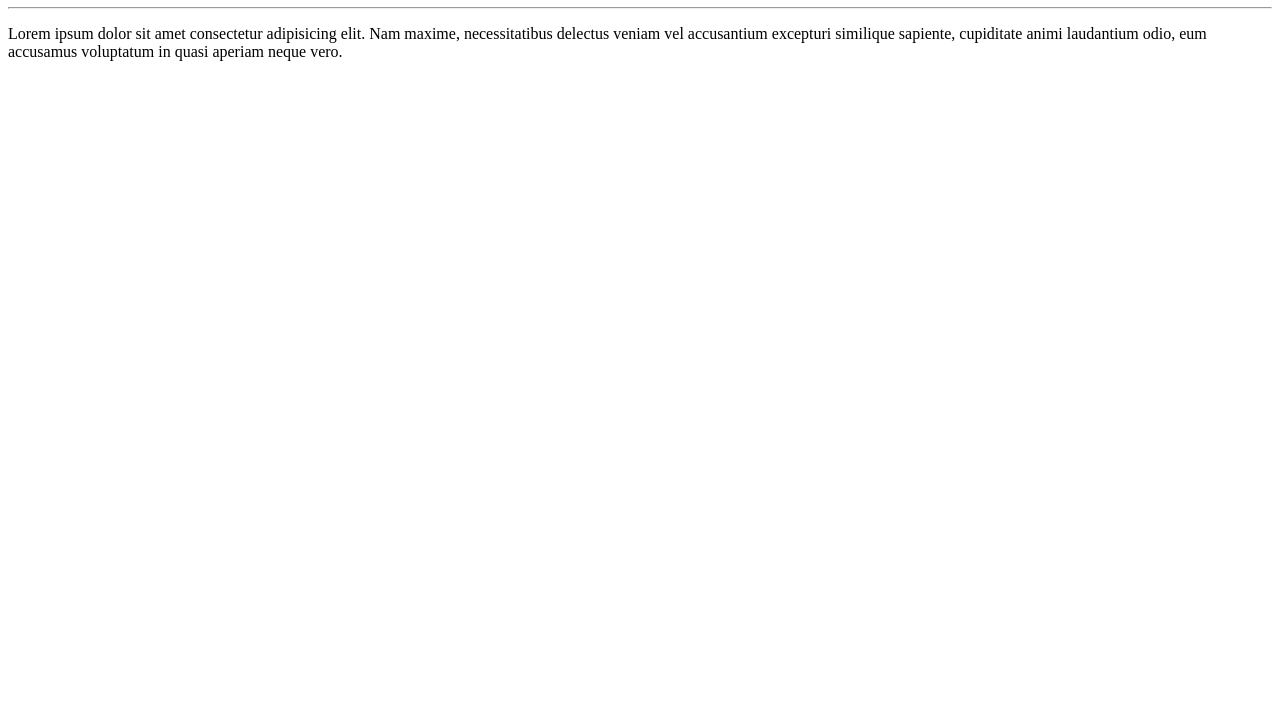
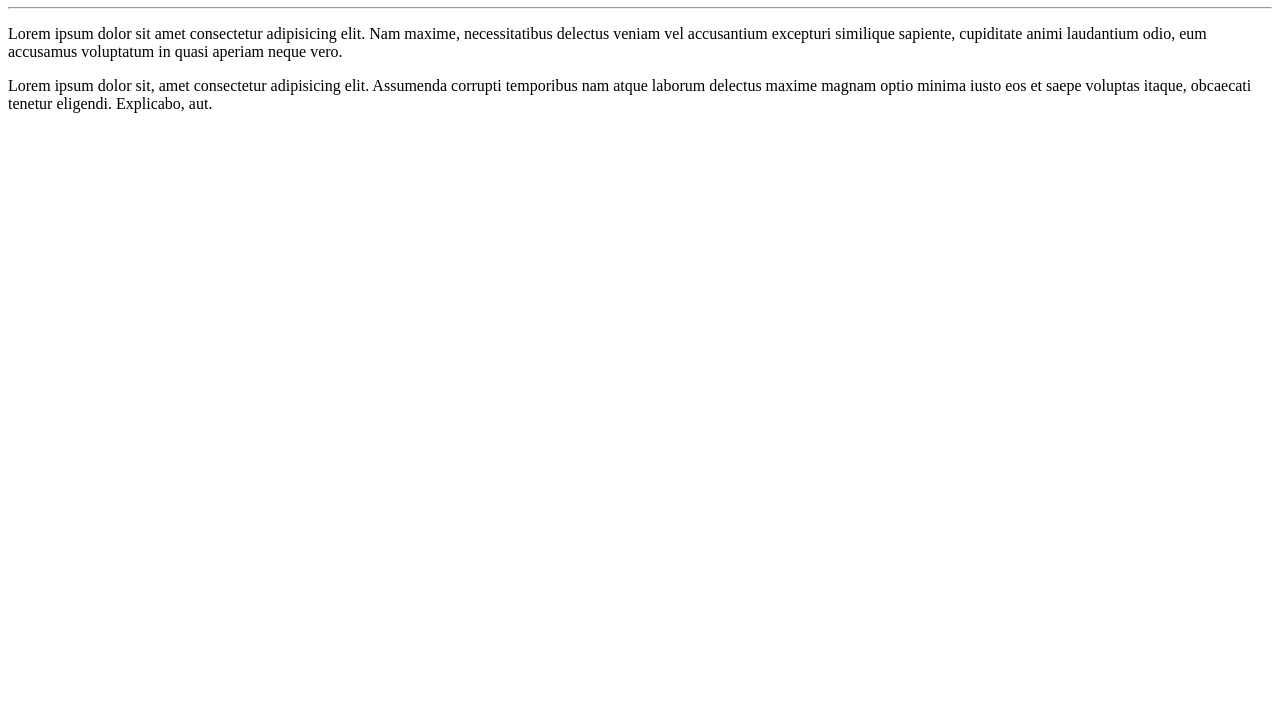
Before and after one commit to Hellen10/Ola-Mundo, a plain HTML site: page Site-exemplo/Index.html in a window 1280 px wide. Shown: the part 73-800 px from the top of the page. Drawn offline with Linux system fonts and the light colour scheme.

Commit message:
Adicionei um parágrafo

```diff
--- a/Site-exemplo/Index.html
+++ b/Site-exemplo/Index.html
@@ -11,5 +11,6 @@
     <hr>
     <p>Lorem ipsum dolor sit amet consectetur adipisicing elit. Nam maxime, necessitatibus delectus veniam vel accusantium excepturi similique sapiente, cupiditate animi laudantium odio, eum accusamus voluptatum in quasi aperiam neque vero.
     </p>
+    <p>Lorem ipsum dolor sit, amet consectetur adipisicing elit. Assumenda corrupti temporibus nam atque laborum delectus maxime magnam optio minima iusto eos et saepe voluptas itaque, obcaecati tenetur eligendi. Explicabo, aut.</p>
 </body>
 </html>
```
